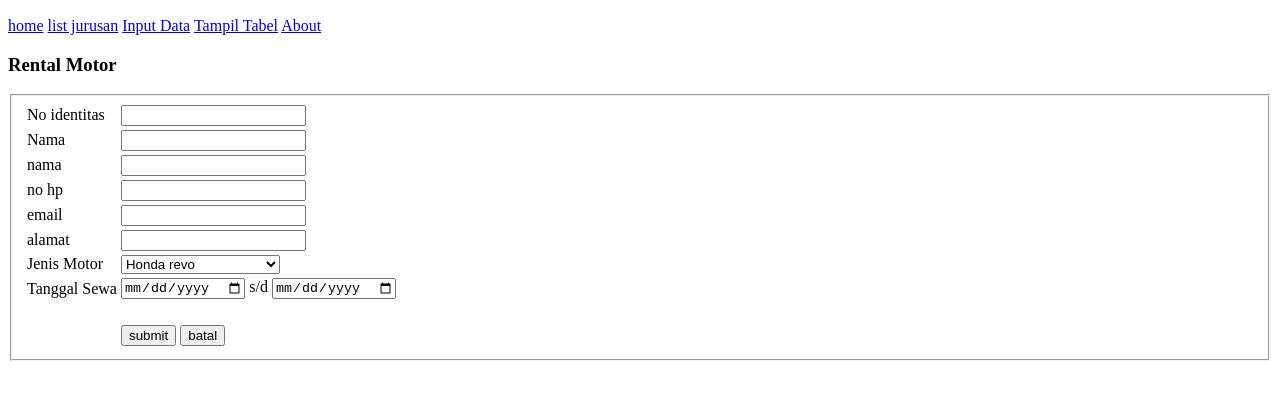
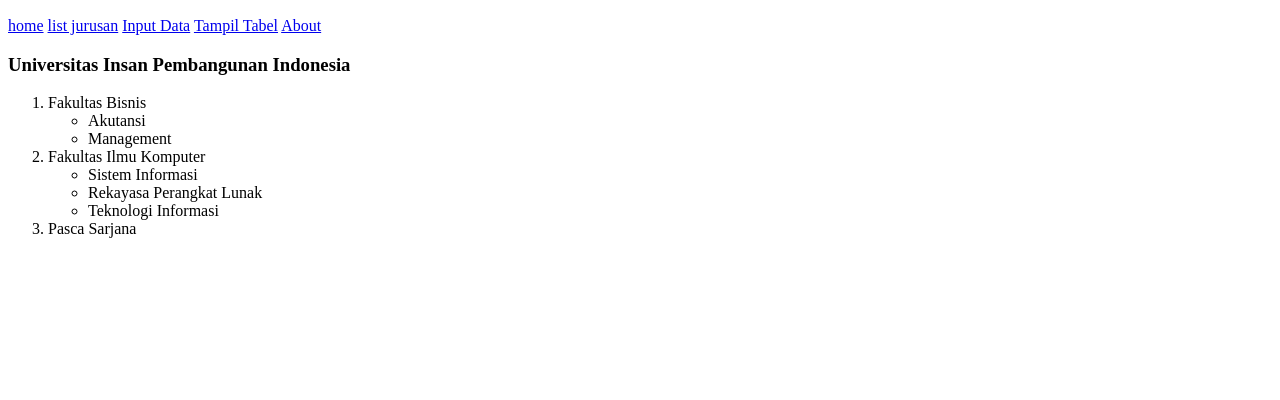
Before and after one commit to ridhoamin/quiz-web, a plain HTML site: page input_data.html in a window 1280 px wide. Shown: the part 50-450 px from the top of the page. Drawn offline with Linux system fonts and the light colour scheme.

Commit message:
input_data.html

```diff
--- a/input_data.html
+++ b/input_data.html
@@ -11,75 +11,39 @@
     <a href="index.html">home</a>
     <a href="list_data.html">list jurusan</a>
     <a href="input_data.html">Input Data</a>
-            <a href="tabel_data.html">Tampil Tabel</a>
+    <a href="Tabel_data.html">Tampil Tabel</a>
     <a href="about.html">About</a>
     </p>
-     <h3>Rental Motor</h3>
-    <form action="proses.php" method="post">
-        <fieldset>
-        <table>
-            <tr>
-                    <td>No identitas</td>
-                 <td><input type="text" name="ktp"></td>
-                 </tr>
-              <tr>
-                    <td>Nama</td>
-                    <td><input type="text" name="ktp"></td>
-             </tr>
-             <tr>
-                    <td>nama</td>
-                    <td><input type="text" name="nama"></td>
-             </tr>
-             <tr>
-                    <td>no hp</td>
-                 <td><input type="text" name="no hp"></td>
-                </tr>
-                <tr>
-                 <td>email</td>
-                 <td><input type="text" name="email"></td>
-             </tr>
-                <tr>
-                    <td>alamat</td>
-                    <td><input type="text" name="alamat"></td>
-                </tr>
-             <tr>
-                    <td>Jenis Motor</td>
-                <td>
-                    <select name=Motor id="Motor">
-                        <option value="Honda revo">Honda revo</option>
-                      <option value="Honda CB 150 verza">Honda CB 150 verza</option>
-                     <option value="Honda Supra GTR 150">Honda Supra GTR 150</option>
-                     <option value="Honda supra x 125 FI">Honda Supra x 125 FI</option>
-                     <option value="Honda PCX">Honda PCX</option>
-                     <option value="Honda Vario 160">Honda Vario 160</option>
-                        <option value="Honda Scoopy">Honda Scoopy</option>
-                    </select>
-                    </td>
-                    </tr>
-                     <tr>
-                        <td>Tanggal Sewa</td>
-                        <td><input type="date" name="Tangal Sewa" />
-                            s/d
-                            <input type="date" name="Tangal Sewa" />
-                        </td>
-                     </tr>
-                     <tr>
-                        <td><br></td>
-                        <td></td>
-                     </tr>
-                     <tr>
-                        <td></td>
-                        <td>
-                            <input name="save" type="submit" value="submit">
-                            <input name="btnbatal" type="reset" value="batal">
-                        </td>
-                     </tr>
+
+        <h3>Universitas Insan Pembangunan Indonesia</h3>
+        <ol>
+            <li>Fakultas Bisnis
+                <ul>
+                    <li>Akutansi</li>
+                    <li>Management</li>
+                </ul>
+            </li>
+            <li>Fakultas Ilmu Komputer
+                <ul>
+                    <li>Sistem Informasi</li>
+                    <li>Rekayasa Perangkat Lunak</li>
+                    <li>Teknologi Informasi</li>
+                </ul>
+            </li>
+            <li>Pasca Sarjana</li>
 
 
 
 
-                    </fieldset>
-        </form>
-        </table>
+
+
+
+
+
+        </ol>
+
+
+
+
 </body>
 </html>
```
Lines whose indentation alone changed are shown as unchanged.
